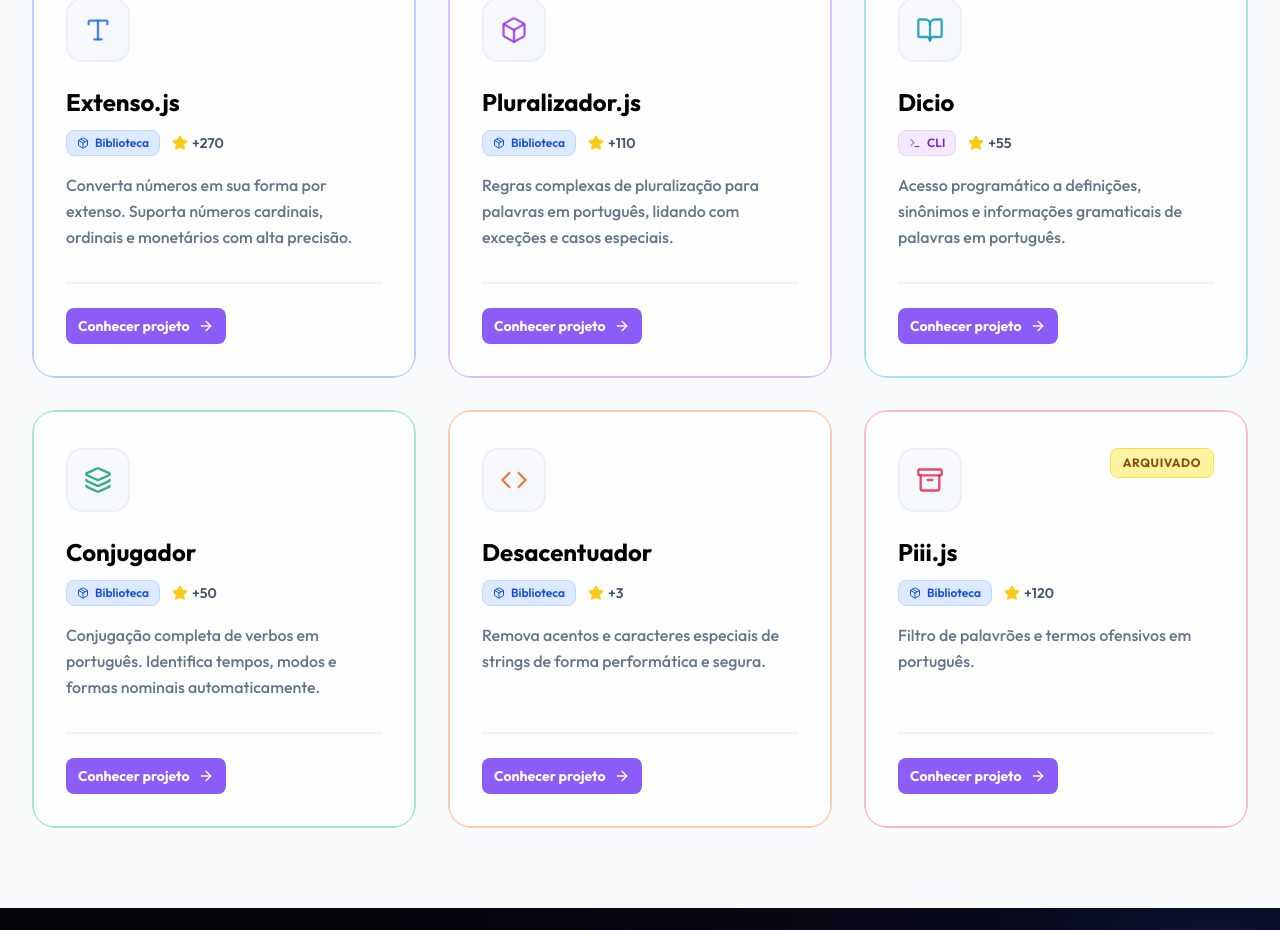
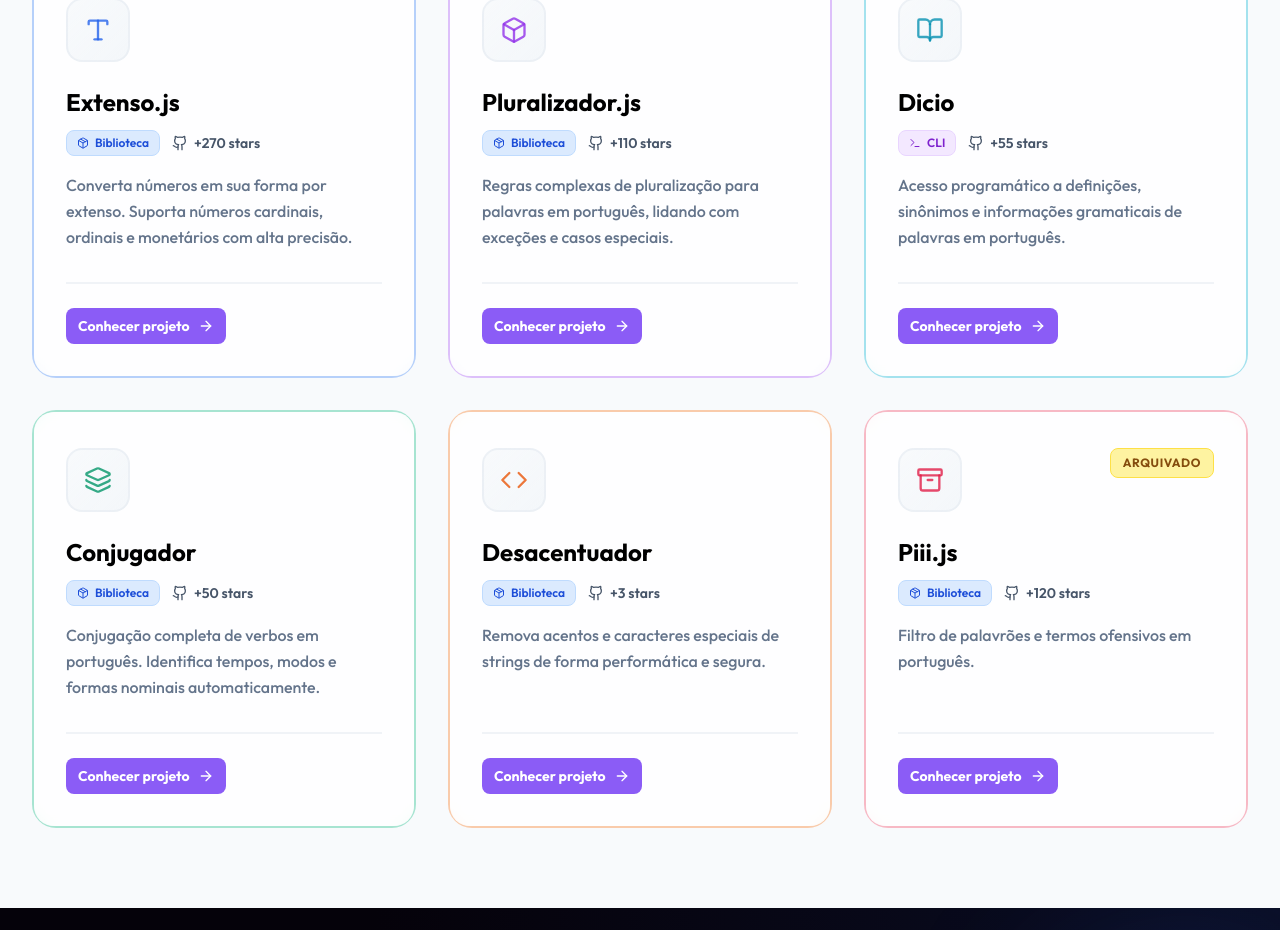
Before and after one commit to lusofonia/lusofonia-website, a React (Vite) app: page / in a window 1280 px wide. Shown: the part 2039-2969 px from the top of the page. Built offline with nearby package versions, Linux system fonts and the light colour scheme.

Commit message:
Replace star icon with GitHub icon in LibraryCard

```diff
--- a/src/components/LibraryCard.jsx
+++ b/src/components/LibraryCard.jsx
@@ -1,5 +1,5 @@
 import React from 'react';
-import { ArrowRight, Box, Layers, Type, BookOpen, Archive, Code, Star, Package, Terminal } from 'lucide-react';
+import { ArrowRight, Box, Layers, Type, BookOpen, Archive, Code, Github, Package, Terminal } from 'lucide-react';
 
 const getIcon = (name) => {
     const n = name.toLowerCase();
@@ -88,9 +88,9 @@ const LibraryCard = ({ name, description, link, archived = false, color = 'defau
                             {type === 'cli' ? 'CLI' : 'Biblioteca'}
                         </span>
                         {stars > 0 && (
-                            <div className="flex items-center gap-1 text-slate-600">
-                                <Star className="w-4 h-4 fill-yellow-400 text-yellow-400" />
-                                <span className="text-sm font-semibold">+{stars}</span>
+                            <div className="flex items-center gap-1.5 text-slate-600">
+                                <Github className="w-4 h-4" />
+                                <span className="text-sm font-semibold">+{stars} stars</span>
                             </div>
                         )}
                     </div>
```
